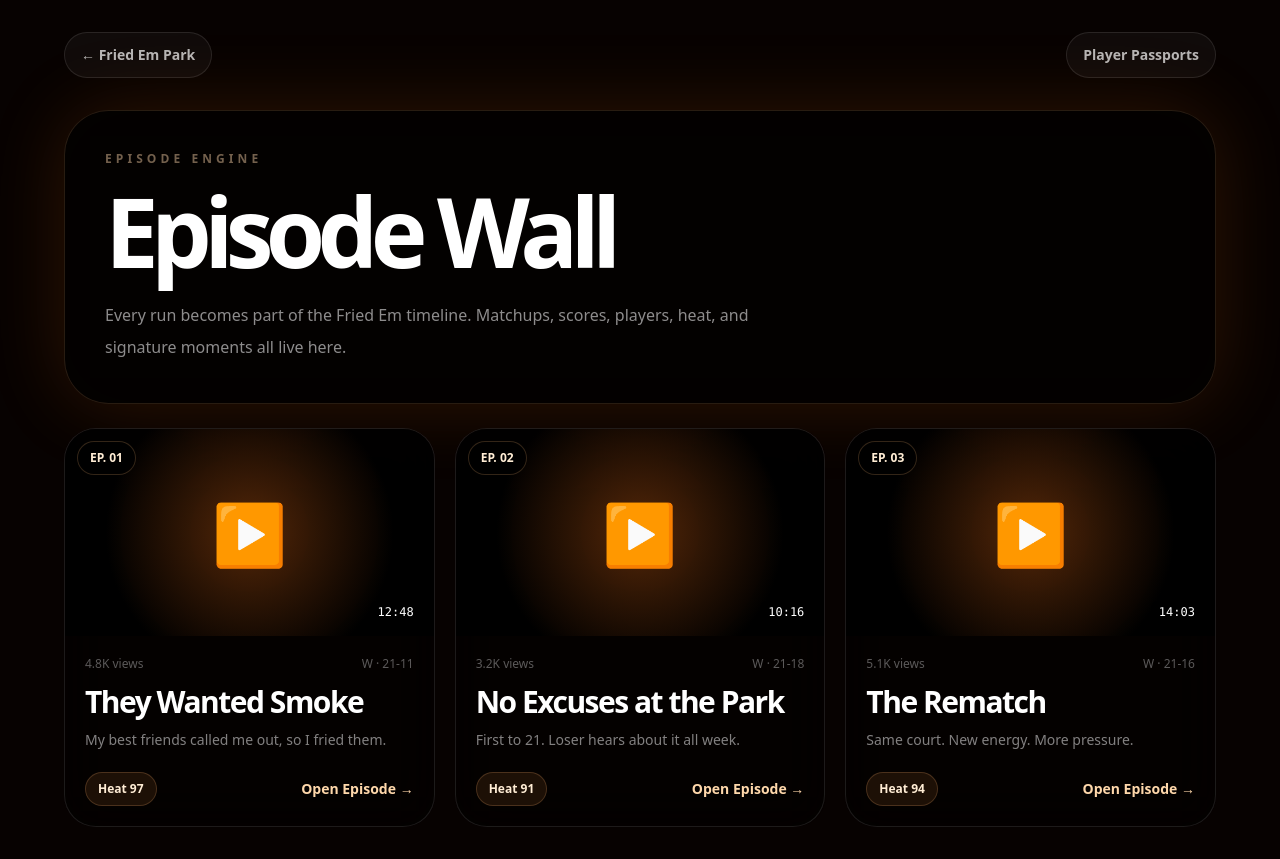
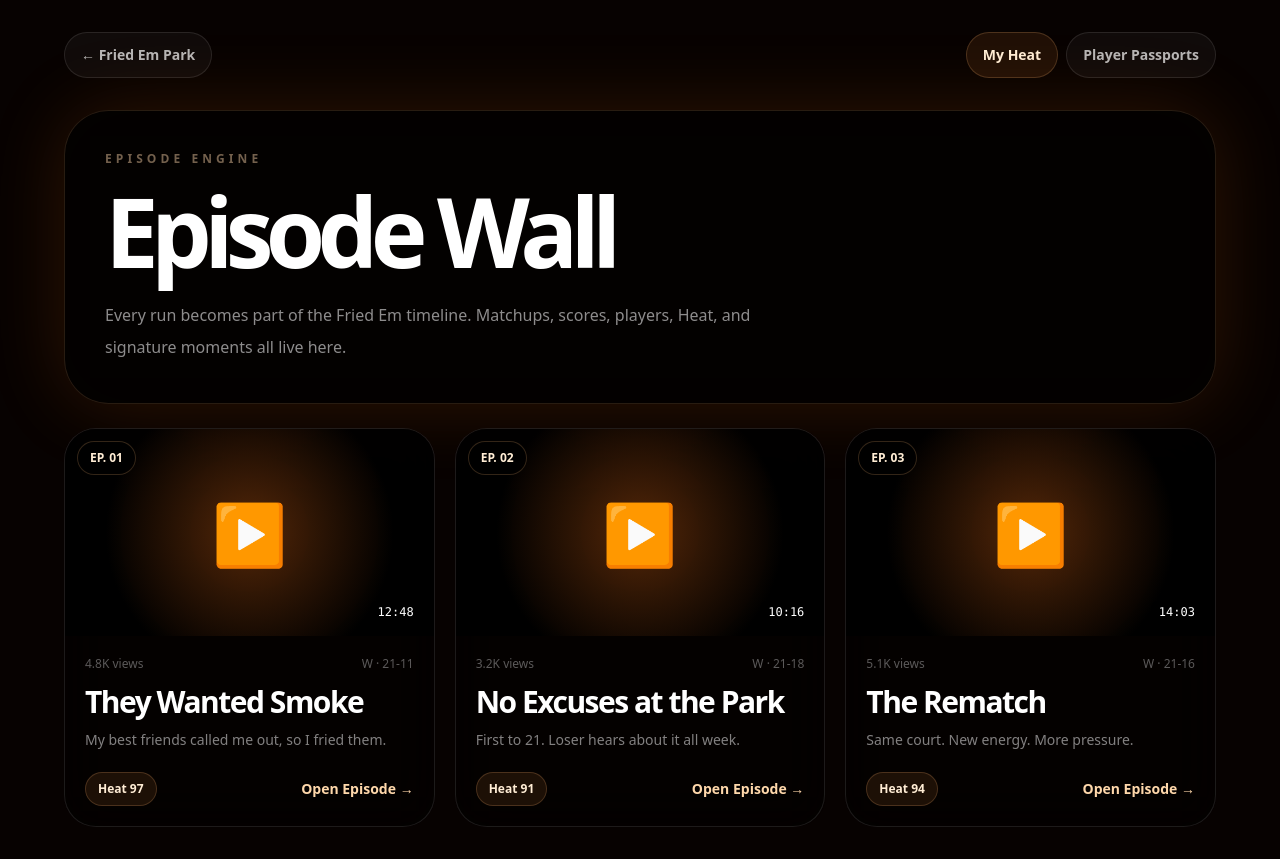
Before and after one commit to thatsmelodic/harmonic-os, a Next.js app: page /worlds/fried-em/episodes in a window 1280 px wide. Built offline with nearby package versions, Linux system fonts and the light colour scheme.

Commit message:
Connect Episode Wall to Fried Em Heat

```diff
--- a/app/worlds/fried-em/episodes/page.tsx
+++ b/app/worlds/fried-em/episodes/page.tsx
@@ -12,13 +12,13 @@ export default function FriedEmEpisodesPage() {
       <div className="mx-auto max-w-6xl">
         <nav className="mb-8 flex flex-wrap items-center justify-between gap-3">
           <Link href="/worlds/fried-em#episodes" className="rounded-full border border-white/10 bg-white/[.04] px-4 py-3 text-sm font-black text-white/70">← Fried Em Park</Link>
-          <Link href="/worlds/fried-em/players" className="rounded-full border border-white/10 bg-white/[.04] px-4 py-3 text-sm font-black text-white/70">Player Passports</Link>
+          <div className="flex flex-wrap gap-2"><Link href="/worlds/fried-em/heat" className="rounded-full border border-orange-300/20 bg-orange-400/10 px-4 py-3 text-sm font-black text-orange-100">My Heat</Link><Link href="/worlds/fried-em/players" className="rounded-full border border-white/10 bg-white/[.04] px-4 py-3 text-sm font-black text-white/70">Player Passports</Link></div>
         </nav>
 
         <header className="rounded-[2.8rem] border border-orange-300/15 bg-black/50 p-7 shadow-[0_0_80px_rgba(255,122,26,.16)] backdrop-blur-2xl sm:p-10">
           <p className="text-xs font-black uppercase tracking-[.34em] text-orange-200/45">Episode Engine</p>
           <h1 className="mt-4 text-6xl font-black tracking-[-.08em] sm:text-8xl">Episode Wall</h1>
-          <p className="mt-5 max-w-2xl text-base leading-8 text-white/55">Every run becomes part of the Fried Em timeline. Matchups, scores, players, heat, and signature moments all live here.</p>
+          <p className="mt-5 max-w-2xl text-base leading-8 text-white/55">Every run becomes part of the Fried Em timeline. Matchups, scores, players, Heat, and signature moments all live here.</p>
         </header>
 
         <section className="mt-6 grid gap-5 lg:grid-cols-3">
```
